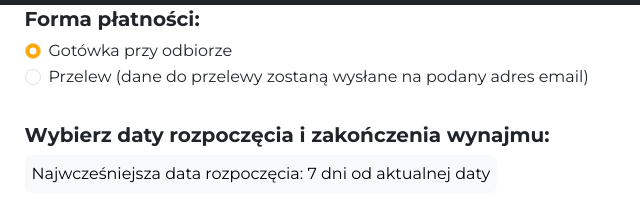
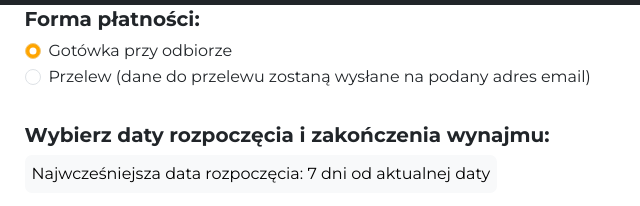
Before and after one commit to anna-rurak/Rowerownia, a website built with Parcel: page formPage.html in a window 1280 px wide. Shown: the part 795-1001 px from the top of the page, 227-867 px from the left. Built offline with nearby package versions, Linux system fonts and the light colour scheme.

Commit message:
correcting small typo

```diff
--- a/formPage.html
+++ b/formPage.html
@@ -70,7 +70,7 @@
                         </div>
                         <div class="form-check">
                             <input class="form-check-input" type="radio" name="flexRadioDefault" id="flexRadioDefault2" value="przelew" />
-                            <label class="form-check-label" for="flexRadioDefault2" id="flexRadioDefault2Label"> Przelew (dane do przelewy zostaną wysłane na podany adres email) </label>
+                            <label class="form-check-label" for="flexRadioDefault2" id="flexRadioDefault2Label"> Przelew (dane do przelewu zostaną wysłane na podany adres email) </label>
                         </div>
                     </div>
                     <div class="my-3 d-block mx-auto w-75">
```
Also changed, not shown: index.html (+1 -1 lines).
